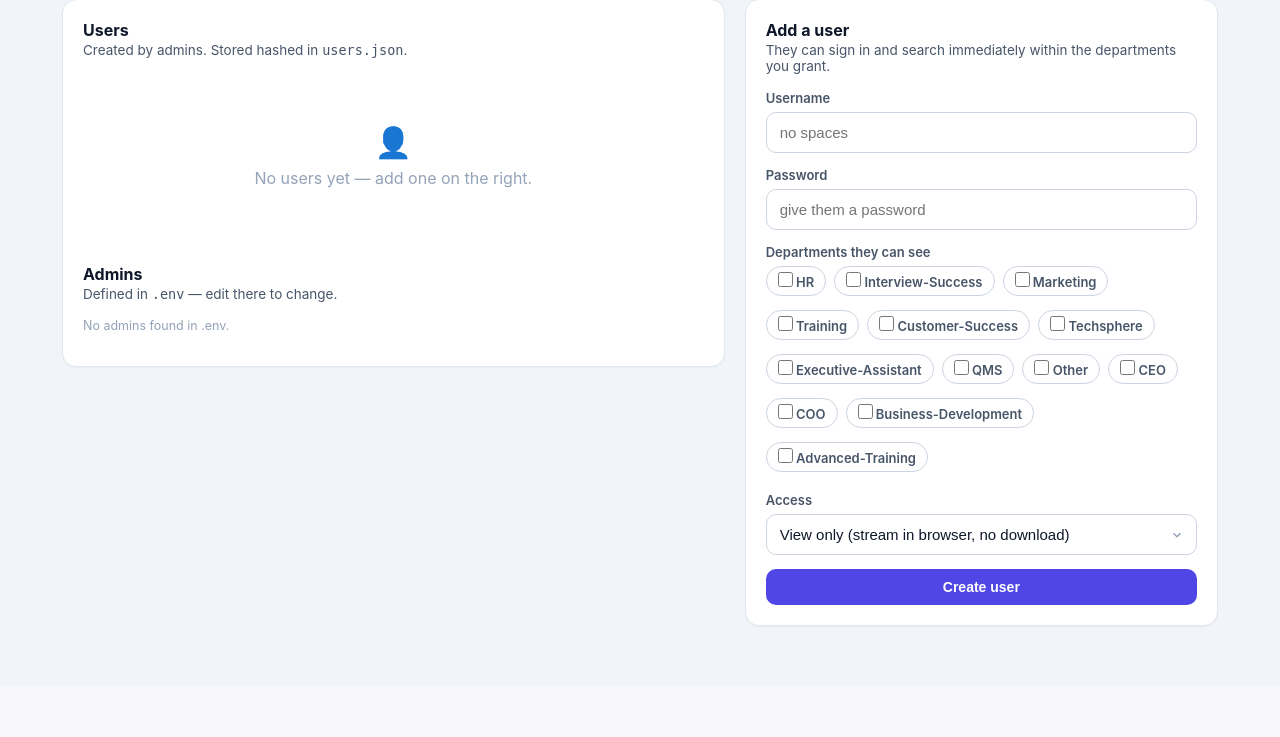
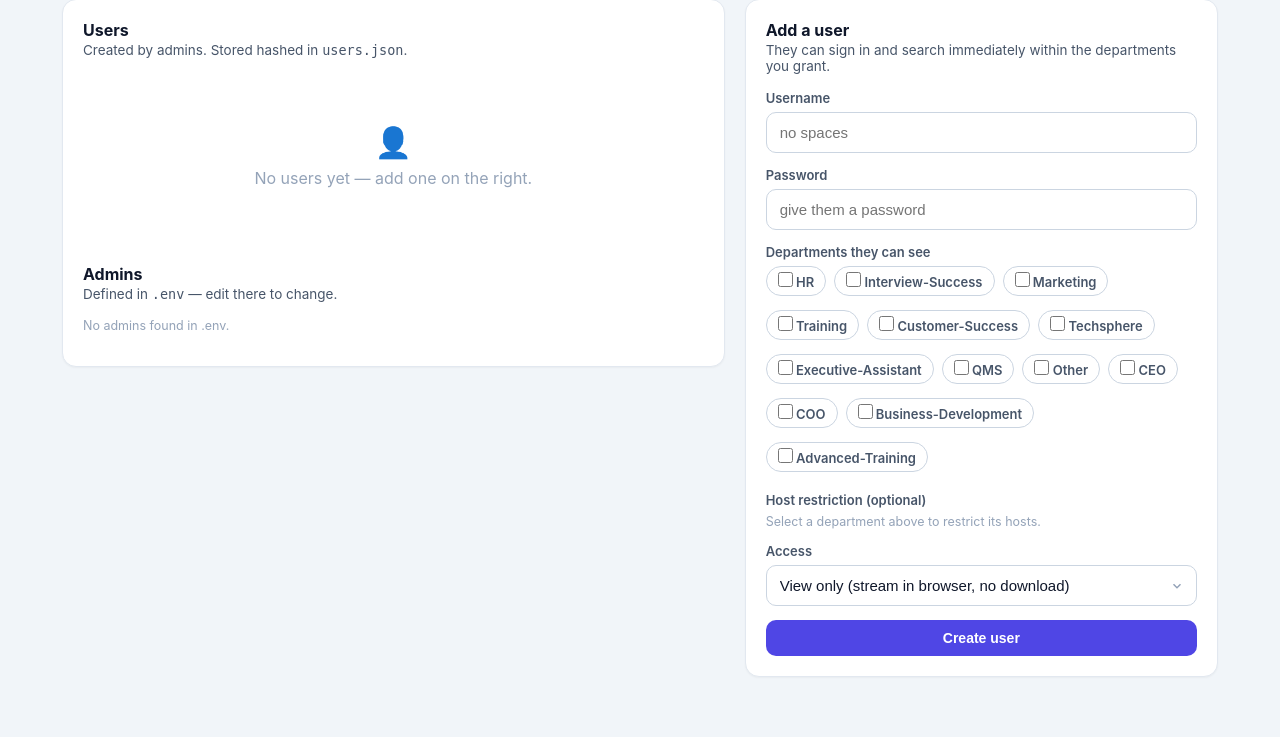
Before and after one commit to namanjain221995/Video-portal, a Flask app: page /admin in a window 1280 px wide. Shown: the part 154-891 px from the top of the page. Before the commit the page ends 781 px from the top, so only its background shows below. Run offline with Flask 3, Linux system fonts and the light colour scheme; the visitor is signed in with stand-in values (Sample User, id 1); some libraries are stand-ins or nearby versions.

Commit message:
changs on admin sides

```diff
--- a/app.py
+++ b/app.py
@@ -73,16 +73,18 @@ def admin_required(fn):
 # Access control (authoritative — derived from the session, never the client)
 # ─────────────────────────────────────────────────────────────────────────────
 def _current_access():
-    """What the signed-in user may reach: the list of departments they can browse
-    and whether they may download (vs view-only). Admins get every department and
-    full download rights."""
+    """What the signed-in user may reach: the list of departments they can browse,
+    an optional per-department host restriction ({dept: [host, …]} — no entry
+    means every host in that department) and whether they may download (vs
+    view-only). Admins get every department, every host and full download rights."""
     if session.get("role") == "admin":
-        return {"departments": list(s3_service.DEPARTMENTS), "can_download": True}
+        return {"departments": list(s3_service.DEPARTMENTS), "hosts": {}, "can_download": True}
     info = auth.user_access(session.get("user", ""))
     # Intersect with the departments that actually exist, so a stale grant can't
     # widen access if a department is renamed/removed in config.
     depts = [d for d in info["departments"] if d in s3_service.DEPARTMENTS]
-    return {"departments": depts, "can_download": bool(info["can_download"])}
+    hosts = {d: hs for d, hs in (info.get("hosts") or {}).items() if d in depts and hs}
+    return {"departments": depts, "hosts": hosts, "can_download": bool(info["can_download"])}
 
 
 def _clean_departments(raw):
@@ -96,6 +98,29 @@ def _clean_departments(raw):
         if d in valid and d not in seen:
             seen.add(d)
             out.append(d)
+    return out
+
+
+def _clean_hosts(raw, departments):
+    """Sanitise an admin-supplied {department: [host, …]} restriction map: keep
+    entries only for departments actually granted, with unique non-empty host
+    strings. A department with no (or an empty) entry means ALL its hosts."""
+    if not isinstance(raw, dict):
+        return {}
+    granted = set(departments or [])
+    out = {}
+    for dept, hosts in raw.items():
+        if dept not in granted or not isinstance(hosts, list):
+            continue
+        seen, clean = set(), []
+        for h in hosts:
+            if isinstance(h, str):
+                h = h.strip()
+                if h and len(h) <= 200 and h not in seen:
+                    seen.add(h)
+                    clean.append(h)
+        if clean:
+            out[dept] = clean
     return out
 
 
@@ -161,7 +186,8 @@ def logout():
 def api_filters():
     try:
         access = _current_access()
-        opts = s3_service.filter_options(departments=access["departments"])
+        opts = s3_service.filter_options(departments=access["departments"],
+                                         allowed_hosts=access["hosts"])
         # Show the user's full assigned set (even a department with no files yet),
         # not just the ones that happen to have records.
         opts["departments"] = sorted(access["departments"], key=str.lower)
@@ -199,6 +225,7 @@ def api_search():
             host=request.args.get("host", ""),
             department=request.args.get("department", ""),
             allowed_departments=access["departments"],
+            allowed_hosts=access["hosts"],
             limit=per_page,
             offset=(page - 1) * per_page,
             sort=request.args.get("sort", ""),
@@ -238,7 +265,7 @@ def api_download_one():
     access = _current_access()
     if not access["can_download"]:
         abort(403, "Your account is view-only — downloads are disabled.")
-    if not s3_service.key_allowed(key, access["departments"]):
+    if not s3_service.key_allowed(key, access["departments"], access["hosts"]):
         abort(404, "File not found.")
 
     if s3_service.DEMO_MODE:
@@ -263,7 +290,7 @@ def api_view_one():
     including view-only accounts that may not use /api/download."""
     key = request.args.get("key", "")
     access = _current_access()
-    if not s3_service.key_allowed(key, access["departments"]):
+    if not s3_service.key_allowed(key, access["departments"], access["hosts"]):
         abort(404, "File not found.")
 
     if s3_service.DEMO_MODE:
@@ -307,7 +334,8 @@ def api_download_bulk():
         return jsonify({"error": "Your account is view-only — downloads are disabled."}), 403
     data = request.get_json(silent=True) or {}
     keys = data.get("keys") or []
-    keys = [k for k in keys if isinstance(k, str) and s3_service.key_allowed(k, access["departments"])]
+    keys = [k for k in keys if isinstance(k, str)
+            and s3_service.key_allowed(k, access["departments"], access["hosts"])]
     if not keys:
         return jsonify({"error": "No files selected."}), 400
 
@@ -338,10 +366,14 @@ def api_download_bulk():
 @app.route("/api/admin/users", methods=["GET"])
 @admin_required
 def api_users_list():
+    # hosts_by_department drives the admin host pickers (non-blocking: empty
+    # lists while the index is still warming, filled on the next load).
+    opts = s3_service.filter_options()
     return jsonify({
         "admins": sorted(auth.get_admins().keys(), key=str.lower),
         "users": auth.list_users(),
         "departments": list(s3_service.DEPARTMENTS),
+        "hosts_by_department": opts.get("hosts_by_department", {}),
     })
 
 
@@ -349,11 +381,13 @@ def api_users_list():
 @admin_required
 def api_users_create():
     data = request.get_json(silent=True) or {}
+    departments = _clean_departments(data.get("departments"))
     try:
         auth.create_user(
             data.get("username", ""), data.get("password", ""),
             created_by=session.get("user", ""),
-            departments=_clean_departments(data.get("departments")),
+            departments=departments,
+            hosts=_clean_hosts(data.get("hosts"), departments),
             can_download=bool(data.get("can_download", False)),
         )
         return jsonify({"ok": True})
@@ -364,12 +398,21 @@ def api_users_create():
 @app.route("/api/admin/users/<username>", methods=["PATCH"])
 @admin_required
 def api_users_update(username):
-    """Update an existing user's department grant and/or download permission."""
+    """Update an existing user's departments, host restriction and/or download
+    permission."""
     data = request.get_json(silent=True) or {}
     departments = _clean_departments(data.get("departments")) if "departments" in data else None
+    hosts = None
+    if "hosts" in data:
+        # Validate against the departments being set now, or the user's current
+        # grant when only the hosts are changing.
+        target = departments if departments is not None \
+            else auth.user_access(username)["departments"]
+        hosts = _clean_hosts(data.get("hosts"), target)
     can_download = bool(data["can_download"]) if "can_download" in data else None
     try:
-        auth.update_user_access(username, departments=departments, can_download=can_download)
+        auth.update_user_access(username, departments=departments, hosts=hosts,
+                                can_download=can_download)
         return jsonify({"ok": True})
     except ValueError as e:
         return jsonify({"error": str(e)}), 404
--- a/static/admin.js
+++ b/static/admin.js
@@ -9,6 +9,9 @@
   // All departments the bucket exposes (from the server). Used to render the
   // checkbox grids both on the create form and on every user row.
   let allDepartments = [];
+  // department -> [hosts] from the S3 index; drives the per-department host
+  // pickers (empty while the index is still warming).
+  let hostsByDept = {};
 
   function esc(s) {
     return String(s == null ? "" : s).replace(/[&<>"']/g, (c) => (
@@ -40,6 +43,65 @@
       .map((cb) => cb.value);
   }
 
+  // Per-department host pickers: one collapsible box per SELECTED department.
+  // Ticking hosts LIMITS the user to them; all unticked = the whole department.
+  function renderHostBoxes(container, depts, selectedHosts) {
+    selectedHosts = selectedHosts || {};
+    if (!depts || !depts.length) {
+      container.innerHTML =
+        '<span class="user-meta">Select a department above to restrict its hosts.</span>';
+      return;
+    }
+    container.innerHTML = depts.map((d) => {
+      const hosts = hostsByDept[d] || [];
+      const chosen = new Set(selectedHosts[d] || []);
+      // Union: granted hosts missing from the (possibly still-warming) index stay
+      // visible and ticked, so saving never silently drops an existing restriction.
+      const display = hosts.slice();
+      chosen.forEach((h) => { if (display.indexOf(h) === -1) display.push(h); });
+      const inner = display.length
+        ? display.map((h) => `
+            <label class="dept-check">
+              <input type="checkbox" value="${esc(h)}"${chosen.has(h) ? " checked" : ""}>
+              <span>${esc(h)}</span>
+            </label>`).join("")
+        : '<span class="user-meta">No hosts indexed yet for this department.</span>';
+      const n = chosen.size;
+      const sum = n ? `${n} host${n === 1 ? "" : "s"} only` : "All hosts";
+      return `
+        <details class="host-box" data-dept="${esc(d)}"${n ? " open" : ""}>
+          <summary>${esc(d)} — <span class="host-sum">${esc(sum)}</span></summary>
+          <p class="user-meta host-hint">Tick hosts to limit this user to them; leave all unticked for the whole department.</p>
+          <div class="host-list dept-checks">${inner}</div>
+        </details>`;
+    }).join("");
+    // Live "N hosts only / All hosts" summary as boxes are ticked.
+    container.querySelectorAll(".host-box").forEach((det) => {
+      det.addEventListener("change", () => {
+        const n = det.querySelectorAll("input:checked").length;
+        det.querySelector(".host-sum").textContent =
+          n ? `${n} host${n === 1 ? "" : "s"} only` : "All hosts";
+      });
+    });
+  }
+
+  function readHostChecks(container) {
+    const out = {};
+    container.querySelectorAll(".host-box").forEach((det) => {
+      const picked = Array.from(det.querySelectorAll("input:checked")).map((cb) => cb.value);
+      if (picked.length) out[det.dataset.dept] = picked;
+    });
+    return out;
+  }
+
+  // Keep a host container in sync with its department checkboxes (preserving
+  // any host ticks already made for departments that stay selected).
+  function wireHostSync(deptBox, hostBox) {
+    deptBox.addEventListener("change", () => {
+      renderHostBoxes(hostBox, readDeptChecks(deptBox), readHostChecks(hostBox));
+    });
+  }
+
   async function load() {
     try {
       const resp = await fetch("/api/admin/users");
@@ -48,7 +110,9 @@
       const data = await resp.json();
       if (!resp.ok) { showNotice(data.error || "Could not load users.", "error"); return; }
       allDepartments = data.departments || [];
+      hostsByDept = data.hosts_by_department || {};
       renderDeptChecks($("new-depts"), []);     // create-form checkboxes
+      renderHostBoxes($("new-hosts"), [], {});
       renderUsers(data.users || []);
       renderAdmins(data.admins || []);
     } catch (e) {
@@ -82,6 +146,7 @@
           </div>
           <div class="user-access">
             <div class="dept-checks user-depts"></div>
+            <div class="host-restrict user-hosts"></div>
             <div class="user-access-actions">
               <select class="input perm-select">
                 <option value="view"${u.can_download ? "" : " selected"}>View only</option>
@@ -94,9 +159,14 @@
         </div>`;
     }).join("");
 
-    // Fill each row's checkbox grid with that user's current departments, then wire buttons.
+    // Fill each row's checkbox grid with that user's current departments + host
+    // restriction, then wire buttons.
     box.querySelectorAll(".user-row").forEach((row, i) => {
-      renderDeptChecks(row.querySelector(".user-depts"), users[i].departments || []);
+      const deptBox = row.querySelector(".user-depts");
+      const hostBox = row.querySelector(".user-hosts");
+      renderDeptChecks(deptBox, users[i].departments || []);
+      renderHostBoxes(hostBox, users[i].departments || [], users[i].hosts || {});
+      wireHostSync(deptBox, hostBox);
       row.querySelector("[data-save]").addEventListener("click", (e) => saveAccess(row, e.currentTarget));
       row.querySelector("[data-del]").addEventListener("click", (e) =>
         deleteUser(row.dataset.user, e.currentTarget));
@@ -106,6 +176,7 @@
   async function saveAccess(row, btn) {
     const username = row.dataset.user;
     const departments = readDeptChecks(row.querySelector(".user-depts"));
+    const hosts = readHostChecks(row.querySelector(".user-hosts"));
     const can_download = row.querySelector(".perm-select").value === "download";
     btn.disabled = true;
     btn.innerHTML = '<span class="spinner"></span>';
@@ -113,7 +184,7 @@
       const resp = await fetch("/api/admin/users/" + encodeURIComponent(username), {
         method: "PATCH",
         headers: { "Content-Type": "application/json" },
-        body: JSON.stringify({ departments, can_download }),
+        body: JSON.stringify({ departments, hosts, can_download }),
       });
       if (resp.status === 401) { location.href = "/login"; return; }
       const data = await resp.json().catch(() => ({}));
@@ -159,6 +230,7 @@
           username,
           password: $("new-password").value,
           departments: readDeptChecks($("new-depts")),
+          hosts: readHostChecks($("new-hosts")),
           can_download: $("new-perm").value === "download",
         }),
       });
@@ -168,6 +240,7 @@
       showNotice(`Created user "${username}".`, "ok");
       $("create-form").reset();
       renderDeptChecks($("new-depts"), []);
+      renderHostBoxes($("new-hosts"), [], {});
       load();
     } catch (e2) {
       showNotice("Network error creating user.", "error");
@@ -178,5 +251,6 @@
   }
 
   $("create-form").addEventListener("submit", createUser);
+  wireHostSync($("new-depts"), $("new-hosts"));
   load();
 })();
--- a/static/style.css
+++ b/static/style.css
@@ -313,6 +313,20 @@ table.simple tbody tr:last-child td { border-bottom: none; }
 .dept-check input { width: 15px; height: 15px; accent-color: var(--brand); cursor: pointer; margin: 0; }
 .dept-check input:checked + span { color: var(--brand-dk); }
 
+/* ── Per-department host restriction boxes (admin) ──────────────────────────*/
+.host-restrict { display: flex; flex-direction: column; gap: 8px; }
+.host-box {
+  border: 1px solid var(--line); border-radius: 10px;
+  padding: 9px 13px; background: #f8fafc;
+}
+.host-box summary {
+  cursor: pointer; font-size: 13px; font-weight: 600; color: var(--ink-soft);
+  user-select: none;
+}
+.host-box .host-sum { color: var(--brand-dk); font-weight: 700; }
+.host-box .host-hint { margin: 8px 0 0; }
+.host-box .host-list { margin-top: 8px; }
+
 /* ── Per-user access editor ──────────────────────────────────────────────────*/
 .user-row { border-bottom: 1px solid var(--line); padding: 14px 0; }
 .user-row:last-child { border-bottom: none; }
--- a/templates/admin.html
+++ b/templates/admin.html
@@ -55,6 +55,10 @@
           <div id="new-depts" class="dept-checks"><span class="user-meta">Loading…</span></div>
         </div>
         <div class="field">
+          <label>Host restriction (optional)</label>
+          <div id="new-hosts" class="host-restrict"></div>
+        </div>
+        <div class="field">
           <label for="new-perm">Access</label>
           <select class="input" id="new-perm">
             <option value="view">View only (stream in browser, no download)</option>
```
Also changed, not shown: auth.py (+20 -8 lines), s3_service.py (+33 -19 lines).
